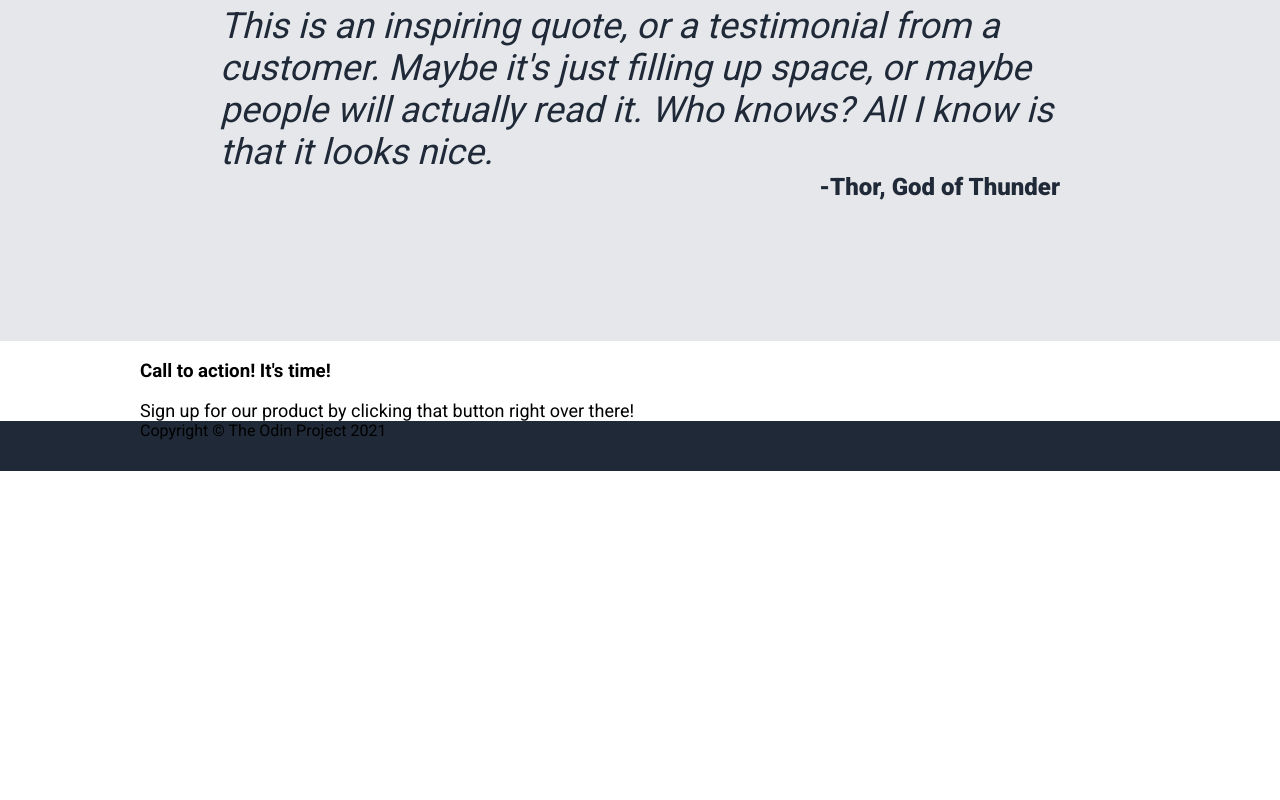
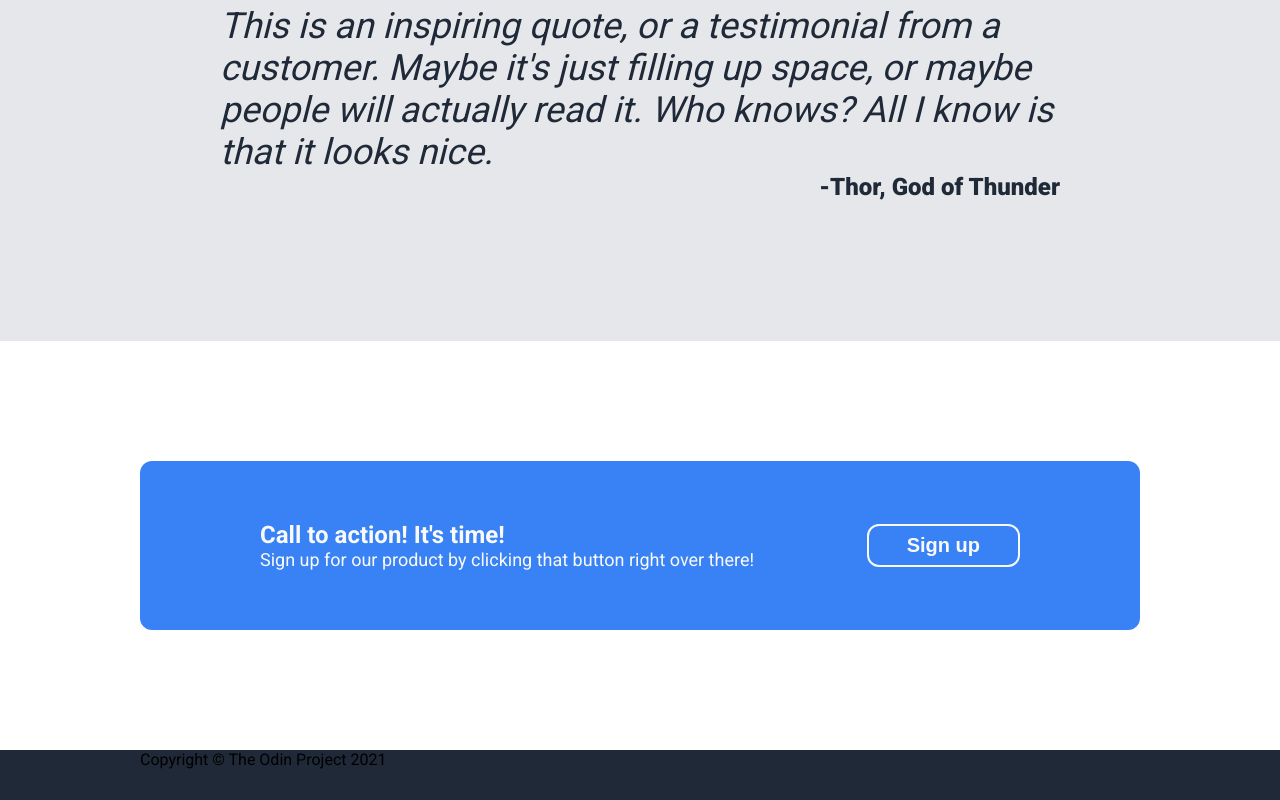
Before and after one commit to janpajerski/odin-landing-page, a plain HTML site: page index.html in a window 1280 px wide. Shown: the part 1056-1856 px from the top of the page. Before the commit the page ends 1527 px from the top, so only its background shows below. Drawn offline with Linux system fonts and the light colour scheme.

Commit message:
Add call-to-action content and styles

```diff
--- a/index.html
+++ b/index.html
@@ -72,7 +72,7 @@
                 <h3>Call to action! It's time!</h3>
                 <p>Sign up for our product by clicking that button right over there!</p>
             </div>
-
+            <button class="call-button">Sign up</button>
         </div>
 
     </div>
--- a/style.css
+++ b/style.css
@@ -185,3 +185,40 @@ p.quote-source{
     font-style: normal;
     font-size: 24px;
 }
+
+/* Call to action specific styling */
+
+.call-to-action .content {
+    background-color: #3882f6;
+    box-sizing: border-box;
+    padding: 60px 120px;
+    border-radius: 12px;
+    margin: 120px 0px;
+    display: flex;
+    justify-content: space-between;
+    align-items: center;
+}
+
+.call-to-action button {
+    font-size: 20px;
+    color: #f9faf8;
+    font-weight: 700;
+    background-color: #3882f6;
+    padding: 8px 38px;
+    display: flex;
+    justify-content: center;
+    align-items: center;
+    border-radius: 12px;
+    border: 2px solid #f9faf8;
+}
+
+.call-to-action h3, .call-to-action p {
+    color: #f9faf8;
+    margin: 0px;
+    padding: 0px;
+}
+
+.call-to-action h3 {
+    font-size: 24px;
+    font-weight: bold;
+}
```
